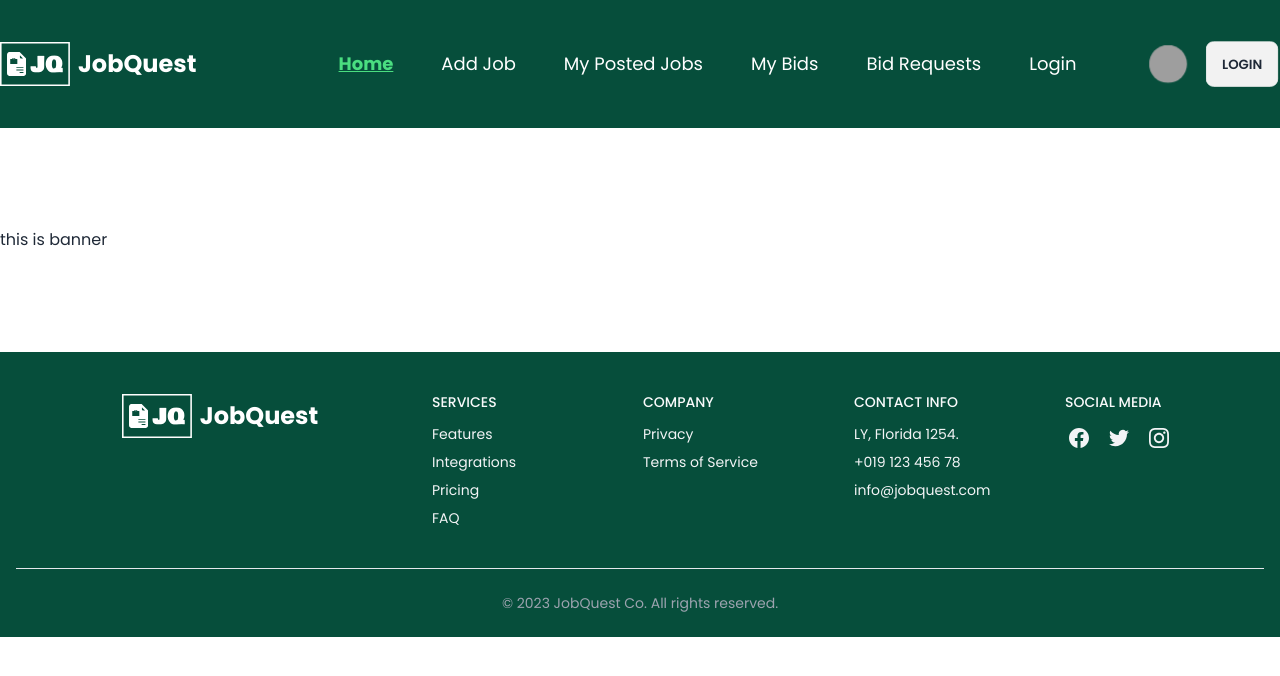
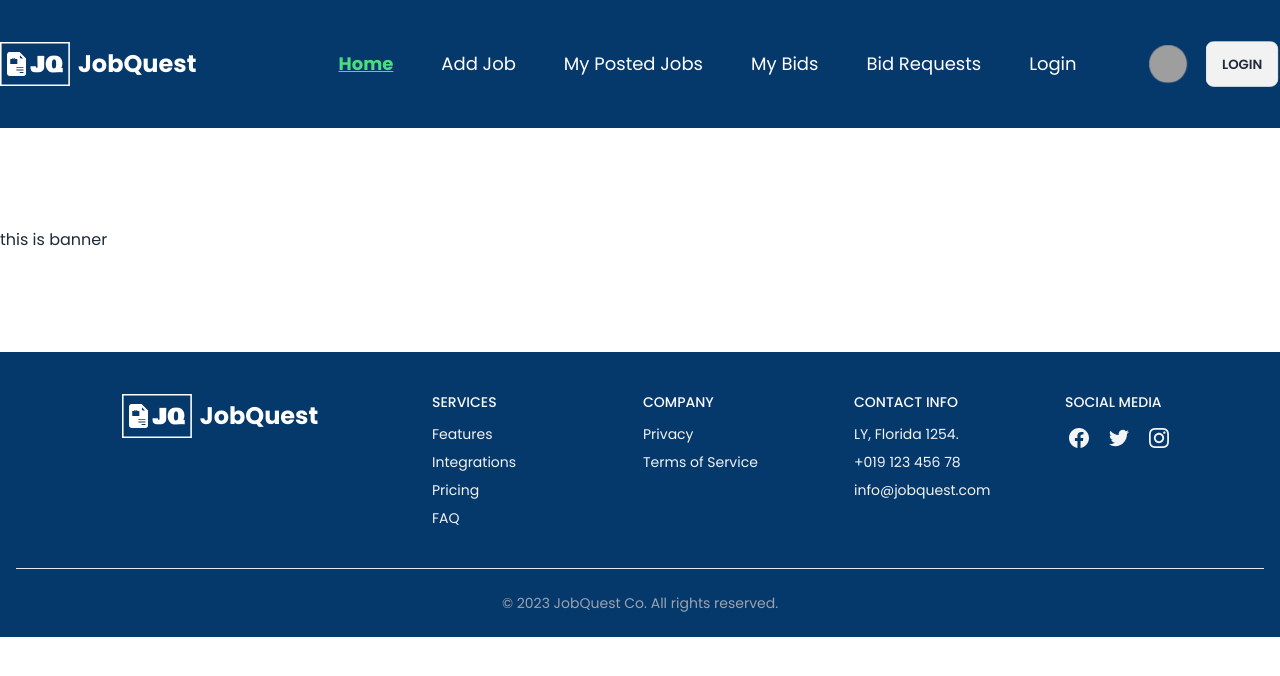
Before and after one commit to searchsakib/jobquery-client, a React (Vite) app: page / in a window 1280 px wide. Shown: the top 676 px of the page. Built offline with nearby package versions, Linux system fonts and the light colour scheme; grey boxes are pictures that could not be loaded.

Commit message:
navbar,footer color changed

```diff
--- a/src/components/Navbar/Navbar.jsx
+++ b/src/components/Navbar/Navbar.jsx
@@ -109,7 +109,7 @@ const NavBar = () => {
           </div>
         </Link>
       </div>
-      <div className="dropdown bg-green-100 rounded-lg">
+      <div className="dropdown bg-white rounded-lg">
         <label tabIndex={0} className="btn btn-ghost xl:hidden">
           <svg
             xmlns="http://www.w3.org/2000/svg"
@@ -122,7 +122,7 @@ const NavBar = () => {
         </label>
         <ul
           tabIndex={0}
-          className="menu menu-sm dropdown-content mt-3 ml-5 z-[1] p-2 shadow  rounded-box w-52 bg-green-100"
+          className="menu menu-sm dropdown-content mt-3 ml-5 z-[1] p-2 shadow  rounded-box w-52 text-white bg-[#437cb5]"
         >
           {links}
           <div className="flex flex-col lg:flex-row items-center justify-center gap-3">
--- a/src/layout/MainLayout.jsx
+++ b/src/layout/MainLayout.jsx
@@ -5,11 +5,13 @@ import Footer from '../components/Footer/Footer';
 const MainLayout = () => {
   return (
     <div>
-      <div className="bg-emerald-900">
+      <div className="bg-[#05386B]">
         <Navbar></Navbar>
       </div>
-      <Outlet></Outlet>
-      <div className="bg-emerald-900">
+      <div>
+        <Outlet></Outlet>
+      </div>
+      <div className="bg-[#05386B]">
         <Footer></Footer>
       </div>
     </div>
```
